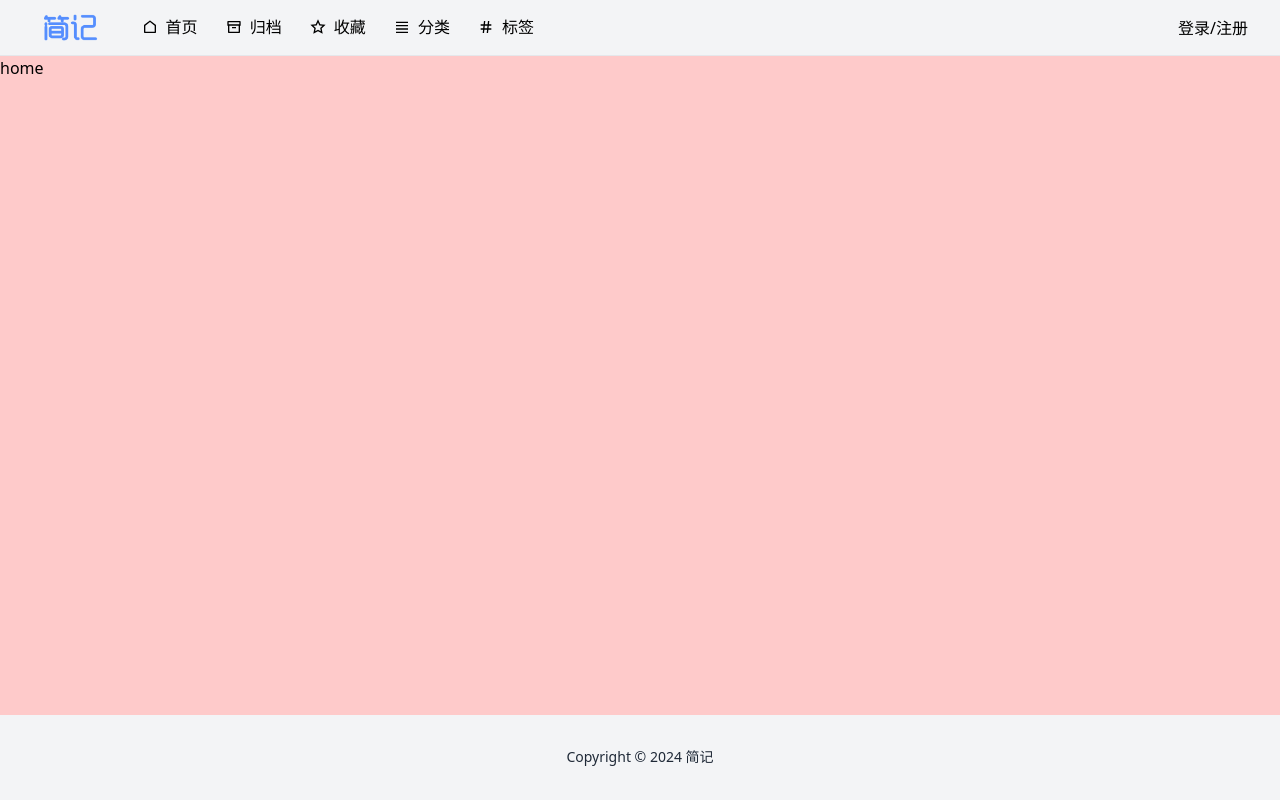
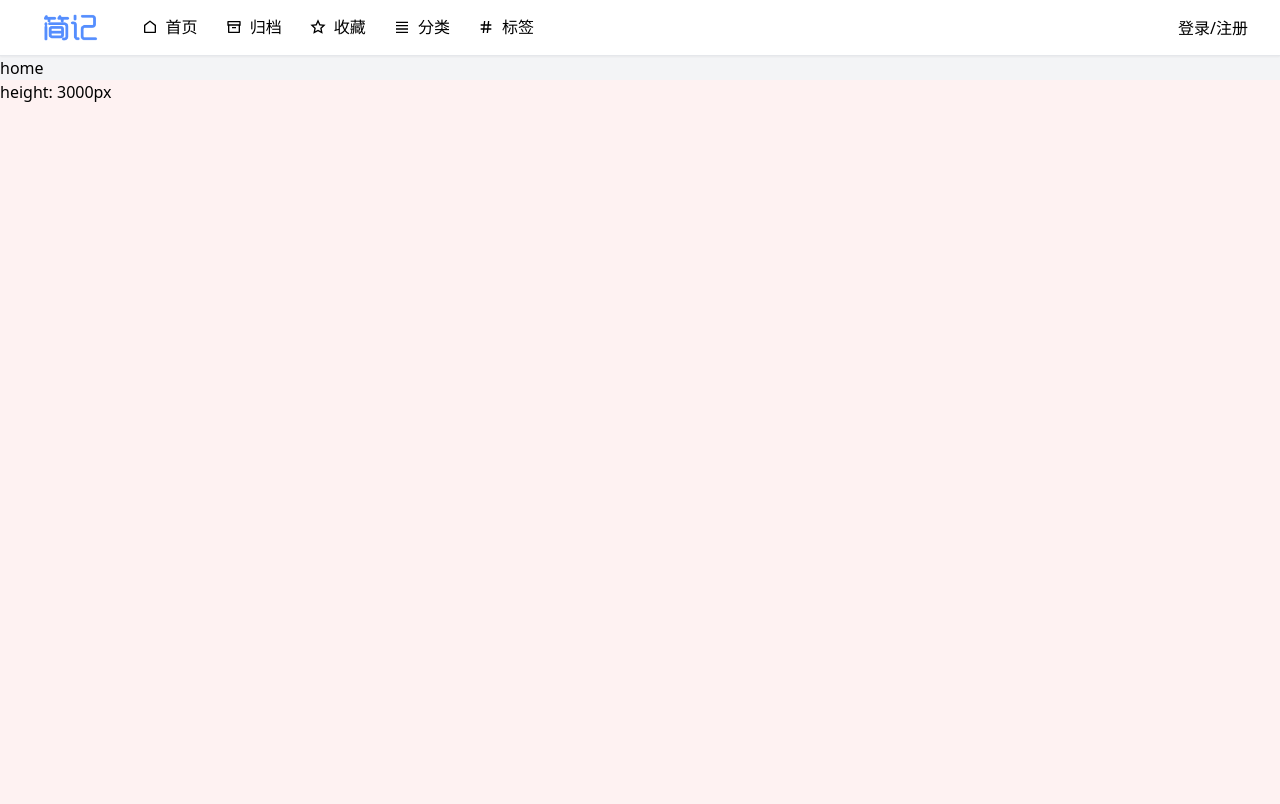
Before and after one commit to lorzzn/jianji-web, a React (Vite) app: page / in a window 1280 px wide. Shown: the top 804 px of the page. Built offline with nearby package versions, Linux system fonts and the light colour scheme; no server answers.

Commit message:
fix: 修复一些布局缺陷
reason: 无

```diff
--- a/src/layouts/Layout.tsx
+++ b/src/layouts/Layout.tsx
@@ -7,9 +7,9 @@ import Header from "./components/Header"
 const Layout:FC = () => {
 
   return (
-    <div className="flex flex-col h-screen bg-gray-100 min-w-fit">
+    <div className="flex flex-col bg-gray-100 min-w-fit min-h-screen">
       <Header />
-      <div className="flex flex-col flex-1 justify-center items-center overflow-y-auto">
+      <div className="flex flex-col flex-1 items-center overflow-y-auto">
         <Content />
         <Footer />
       </div>
--- a/src/layouts/components/Content.tsx
+++ b/src/layouts/components/Content.tsx
@@ -10,7 +10,7 @@ import { BrowserRouter, Route, Routes } from "react-router-dom"
 const Content:FC = () => {
 
   return (
-    <div className="h-full w-full flex flex-col">
+    <div className="flex flex-col flex-1 w-full">
       <BrowserRouter>
         <Routes>
           <Route path="/" Component={Home} />
--- a/src/layouts/components/Header.tsx
+++ b/src/layouts/components/Header.tsx
@@ -8,7 +8,7 @@ const Header:FC = () => {
 
   const menuItems = rootStore.layoutStore.nav.items
   return (
-    <div className="h-14 flex items-center justify-between border-b shadow-sm px-8">
+    <header className="h-14 flex items-center justify-between border-b shadow-sm px-8 sticky top-0 bg-white">
       <div className='flex items-center'>
         <a href="/" className='flex justify-center w-24 mr-8'>
           <ZImage className='w-full h-full' src="!/logo.png" />
@@ -27,7 +27,7 @@ const Header:FC = () => {
       </div>
 
       <UserInfo />
-    </div>
+    </header>
   )
 }
 
--- a/src/pages/Home/index.tsx
+++ b/src/pages/Home/index.tsx
@@ -2,8 +2,11 @@ import { FC } from "react";
 
 const Home:FC = () => {
 
-  return <div className="bg-red-200 w-full h-full">
+  return <div>
     home
+    <div className="h-[3000px] bg-red-50">
+      height: 3000px
+    </div>
   </div>
 }
 
```
